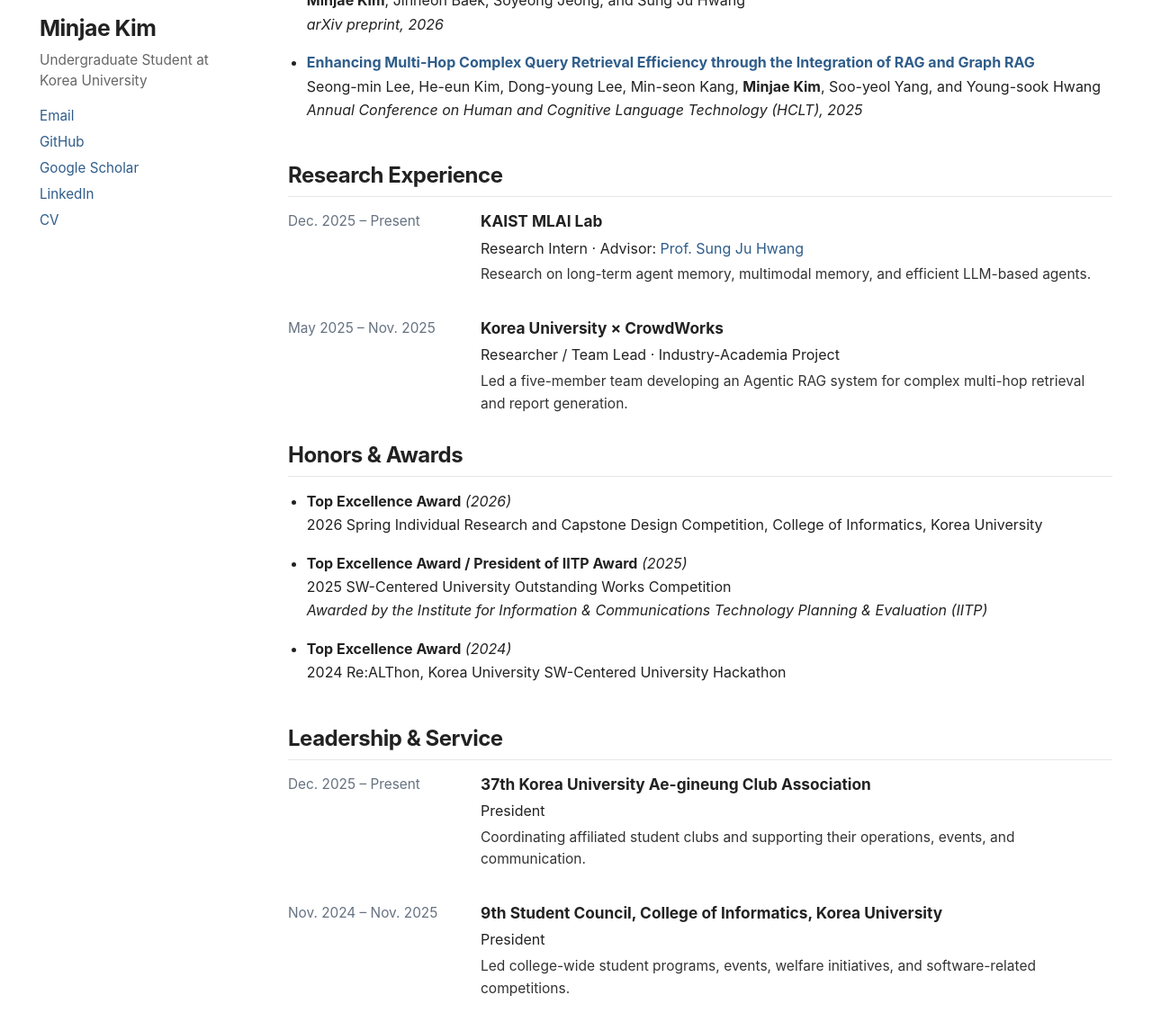
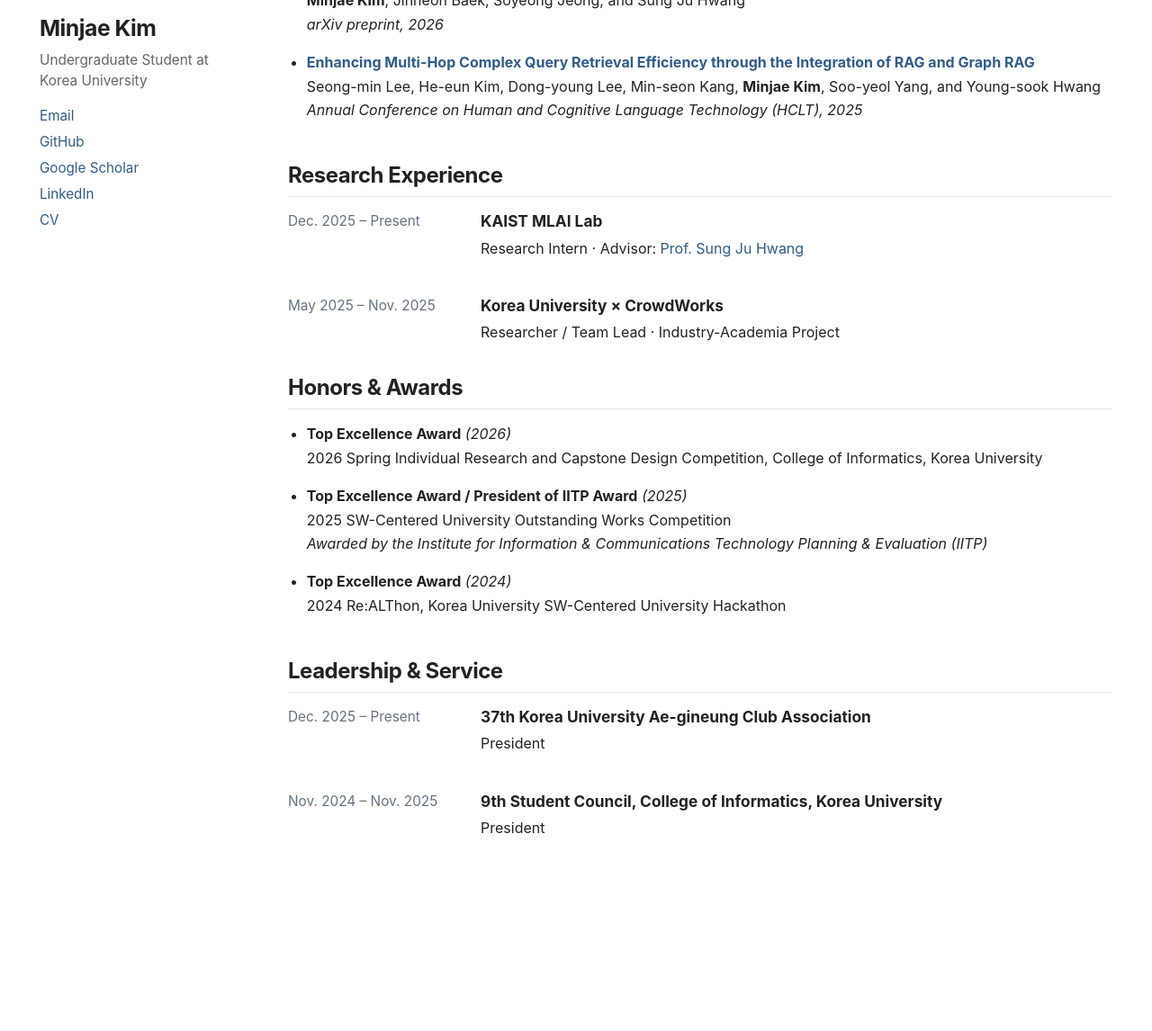
Before and after one commit to kmj200392/kmj200392.github.io, a Jekyll site: the page built from _pages/about.md, in a window 1280 px wide and 1400 px high, scrolled down 641 px, cut to the strip 208-1354 px from the top of the window. Shown: the whole strip at 90% size. Built offline with Jekyll 4.4.1, drawn with Linux system fonts in a browser that asks for light colours; after the commit the page ends 1867 px from its top, so only the background shows below that.

Commit message:
Remove descriptions from experience and leadership

```diff
--- a/_pages/about.md
+++ b/_pages/about.md
@@ -53,7 +53,6 @@ My research focuses on developing **more capable, efficient, and adaptive large
     <div class="experience-content">
       <div class="experience-title"><a href="https://www.mlai-kaist.com/">KAIST MLAI Lab</a></div>
       <div class="experience-role">Research Intern · Advisor: <a href="http://www.sungjuhwang.com/">Prof. Sung Ju Hwang</a></div>
-      <div class="experience-description">Research on long-term agent memory, multimodal memory, and efficient LLM-based agents.</div>
     </div>
   </div>
 
@@ -62,7 +61,6 @@ My research focuses on developing **more capable, efficient, and adaptive large
     <div class="experience-content">
       <div class="experience-title">Korea University × CrowdWorks</div>
       <div class="experience-role">Researcher / Team Lead · Industry-Academia Project</div>
-      <div class="experience-description">Led a five-member team developing an Agentic RAG system for complex multi-hop retrieval and report generation.</div>
     </div>
   </div>
 </div>
@@ -87,7 +85,6 @@ My research focuses on developing **more capable, efficient, and adaptive large
     <div class="experience-content">
       <div class="experience-title">37th Korea University Ae-gineung Club Association</div>
       <div class="experience-role">President</div>
-      <div class="experience-description">Coordinating affiliated student clubs and supporting their operations, events, and communication.</div>
     </div>
   </div>
 
@@ -96,7 +93,6 @@ My research focuses on developing **more capable, efficient, and adaptive large
     <div class="experience-content">
       <div class="experience-title">9th Student Council, College of Informatics, Korea University</div>
       <div class="experience-role">President</div>
-      <div class="experience-description">Led college-wide student programs, events, welfare initiatives, and software-related competitions.</div>
     </div>
   </div>
 </div>
```
